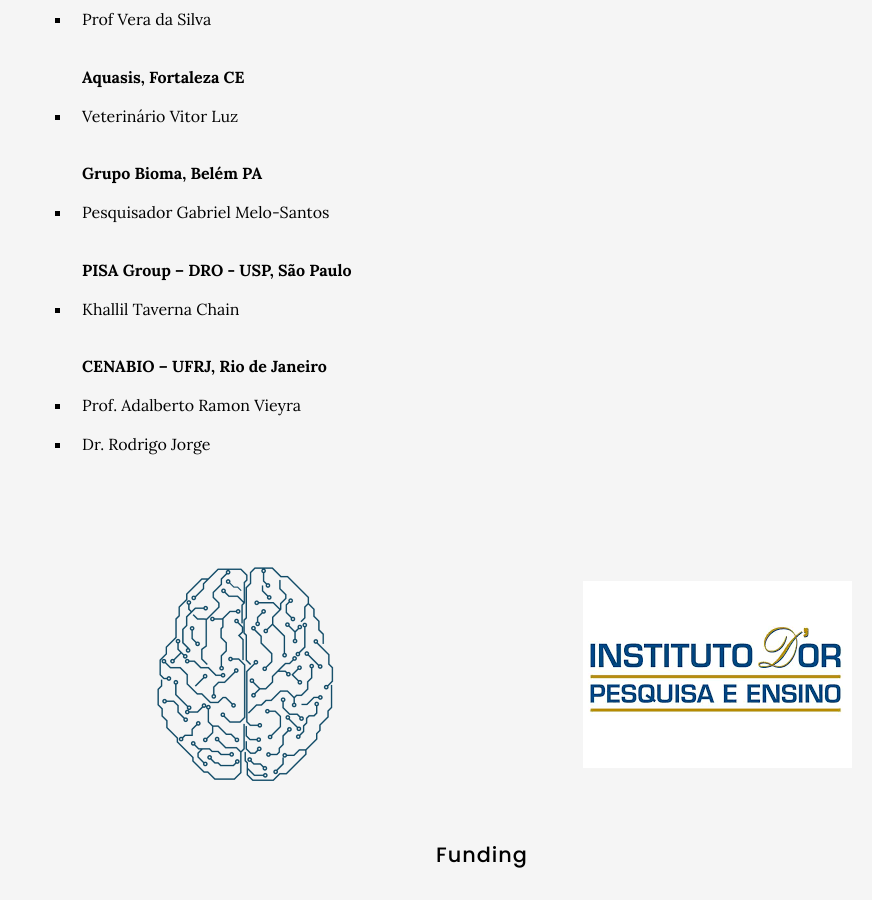
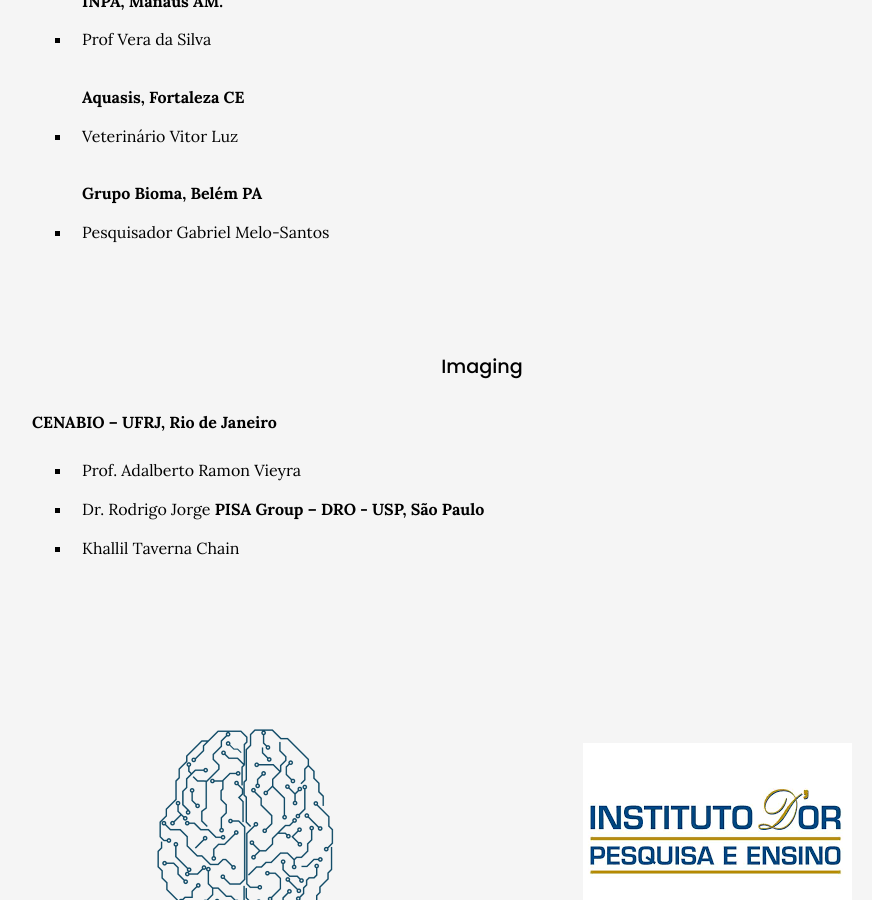
Before and after one commit to metaBIOlab/metabio, a Jekyll site: the page built from team/index.md, in a window 1280 px wide and 900 px high, scrolled down 4927 px. Shown: the whole window, without its empty margins (158-1030 px from the left). Built offline with Jekyll 4.4.1, drawn with Linux system fonts in a browser that asks for light colours; nearby versions of some CDN libraries.

Commit message:
Update index.md

```diff
--- a/team/index.md
+++ b/team/index.md
@@ -85,6 +85,7 @@ We would be nothing without them, our partners and collaborators.
 <br>
 <br>
 <br>
+
 ### Neurodevelopment
 <br>
 <br>
@@ -107,6 +108,7 @@ We would be nothing without them, our partners and collaborators.
 <br>
 <br>
 <br>
+
 ### Neuromorphology
 <br>
 <br>
@@ -134,6 +136,7 @@ We would be nothing without them, our partners and collaborators.
 <br>
 <br>
 <br>
+
 ### Aquatic Mammals
 <br>
 <br>
@@ -157,13 +160,16 @@ We would be nothing without them, our partners and collaborators.
 - Pesquisador Gabriel Melo-Santos
 <br>
 <br>
+<br>
+
+### Imaging
+**CENABIO – UFRJ, Rio de Janeiro**
+- Prof. Adalberto Ramon Vieyra
+- Dr. Rodrigo Jorge
 **PISA Group – DRO - USP, São Paulo**
 - Khallil Taverna Chain
 <br>
 <br>
-**CENABIO – UFRJ, Rio de Janeiro**
-- Prof. Adalberto Ramon Vieyra
-- Dr. Rodrigo Jorge
 <br>
 <br>
 <br>
```
